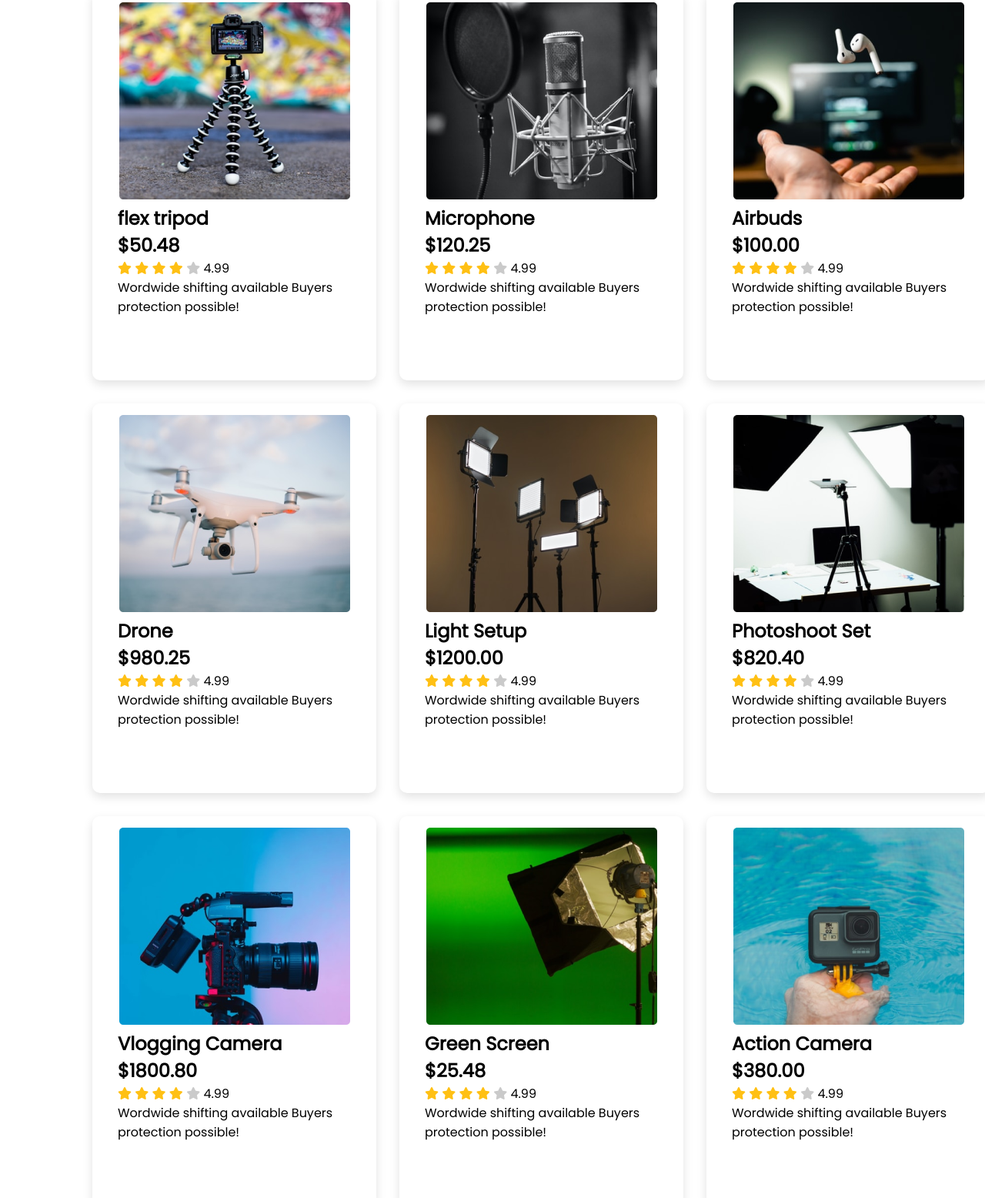
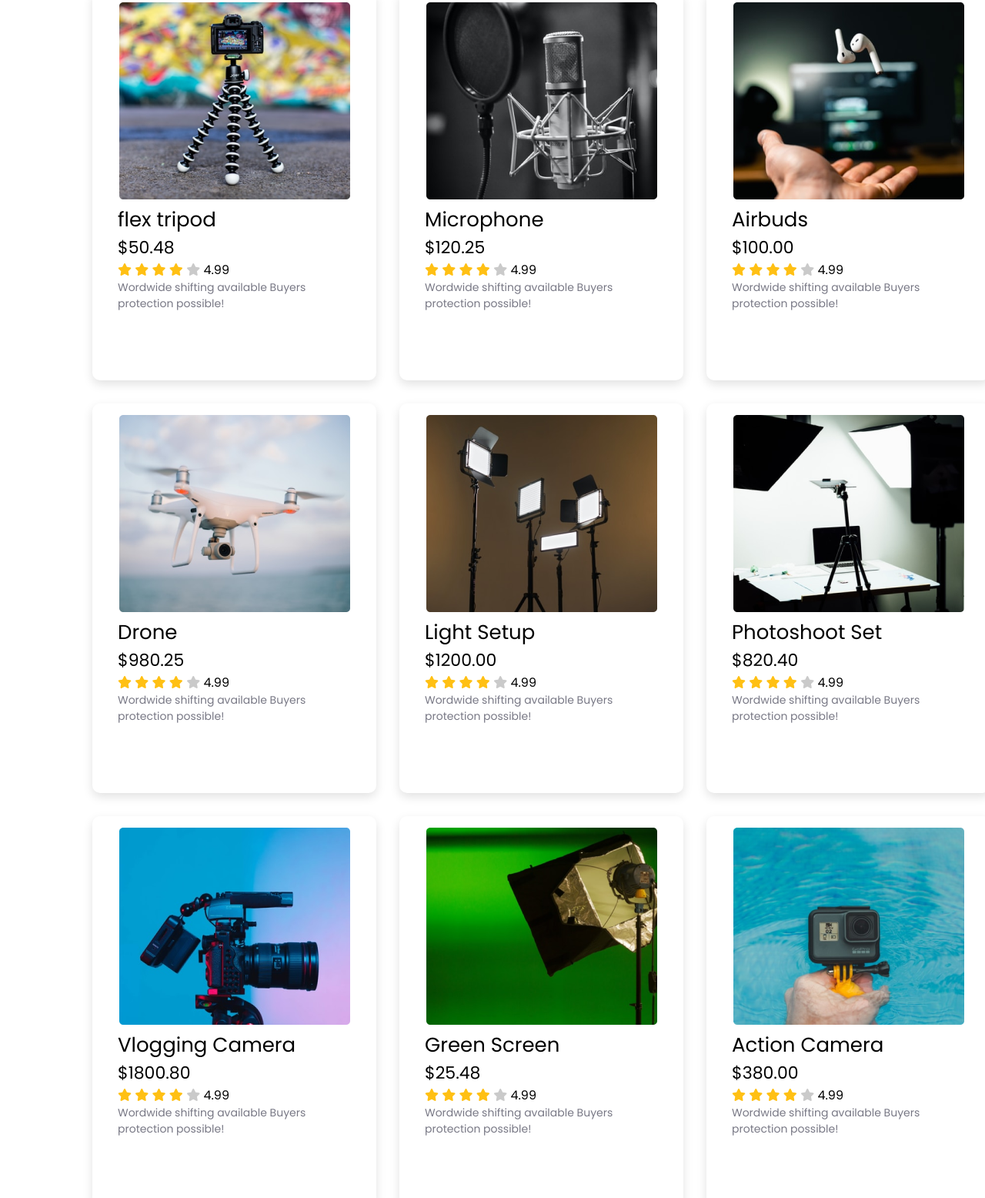
Before and after one commit to juhayerayaz/Influencers-Product-css, a plain HTML site: page index.html in a window 1280 px wide. Shown: the part 864-2420 px from the top of the page at 77% size. Drawn offline with Linux system fonts and the light colour scheme.

Commit message:
work done

```diff
--- a/index.html
+++ b/index.html
@@ -72,7 +72,7 @@
             </div>
             <div class="collection-info">
                 <h2>flex tripod</h2>
-                <h2>$50.48</h2>
+                <h3>$50.48</h3>
                 <i class="fas fa-star filled"></i>
                 <i class="fas fa-star filled"></i>
                 <i class="fas fa-star filled"></i>
@@ -89,7 +89,7 @@
             </div>
             <div class="collection-info">
                 <h2>Microphone</h2>
-                <h2>$120.25</h2>
+                <h3>$120.25</h3>
                 <i class="fas fa-star filled"></i>
                 <i class="fas fa-star filled"></i>
                 <i class="fas fa-star filled"></i>
@@ -106,7 +106,7 @@
             </div>
             <div class="collection-info">
                 <h2>Airbuds</h2>
-                <h2>$100.00</h2>
+                <h3>$100.00</h3>
                 <i class="fas fa-star filled"></i>
                 <i class="fas fa-star filled"></i>
                 <i class="fas fa-star filled"></i>
@@ -123,7 +123,7 @@
             </div>
             <div class="collection-info">
                 <h2>Drone</h2>
-                <h2>$980.25</h2>
+                <h3>$980.25</h3>
                 <i class="fas fa-star filled"></i>
                 <i class="fas fa-star filled"></i>
                 <i class="fas fa-star filled"></i>
@@ -140,7 +140,7 @@
             </div>
             <div class="collection-info">
                 <h2>Light Setup</h2>
-                <h2>$1200.00</h2>
+                <h3>$1200.00</h3>
                 <i class="fas fa-star filled"></i>
                 <i class="fas fa-star filled"></i>
                 <i class="fas fa-star filled"></i>
@@ -157,7 +157,7 @@
             </div>
             <div class="collection-info">
                 <h2>Photoshoot Set</h2>
-                <h2>$820.40</h2>
+                <h3>$820.40</h3>
                 <i class="fas fa-star filled"></i>
                 <i class="fas fa-star filled"></i>
                 <i class="fas fa-star filled"></i>
@@ -174,7 +174,7 @@
             </div>
             <div class="collection-info">
                 <h2>Vlogging Camera</h2>
-                <h2>$1800.80</h2>
+                <h3>$1800.80</h3>
                 <i class="fas fa-star filled"></i>
                 <i class="fas fa-star filled"></i>
                 <i class="fas fa-star filled"></i>
@@ -191,7 +191,7 @@
             </div>
             <div class="collection-info">
                 <h2>Green Screen</h2>
-                <h2>$25.48</h2>
+                <h3>$25.48</h3>
                 <i class="fas fa-star filled"></i>
                 <i class="fas fa-star filled"></i>
                 <i class="fas fa-star filled"></i>
@@ -208,7 +208,7 @@
             </div>
             <div class="collection-info">
                 <h2>Action Camera</h2>
-                <h2>$380.00</h2>
+                <h3>$380.00</h3>
                 <i class="fas fa-star filled"></i>
                 <i class="fas fa-star filled"></i>
                 <i class="fas fa-star filled"></i>
--- a/style/styles.css
+++ b/style/styles.css
@@ -116,6 +116,18 @@ hr {
 }
 .collection-info {
   margin-left: 13px;
+}
+.collection-info h2 {
+  font-size: 26px;
+  font-weight: 500;
+}
+.collection-info h3 {
+  font-size: 22px;
+  font-weight: 400;
+}
+.collection-info p {
+  font-size: 14px;
+  color: #787885;
 }
 .fa-star.filled {
   color: #ffc014;
```
